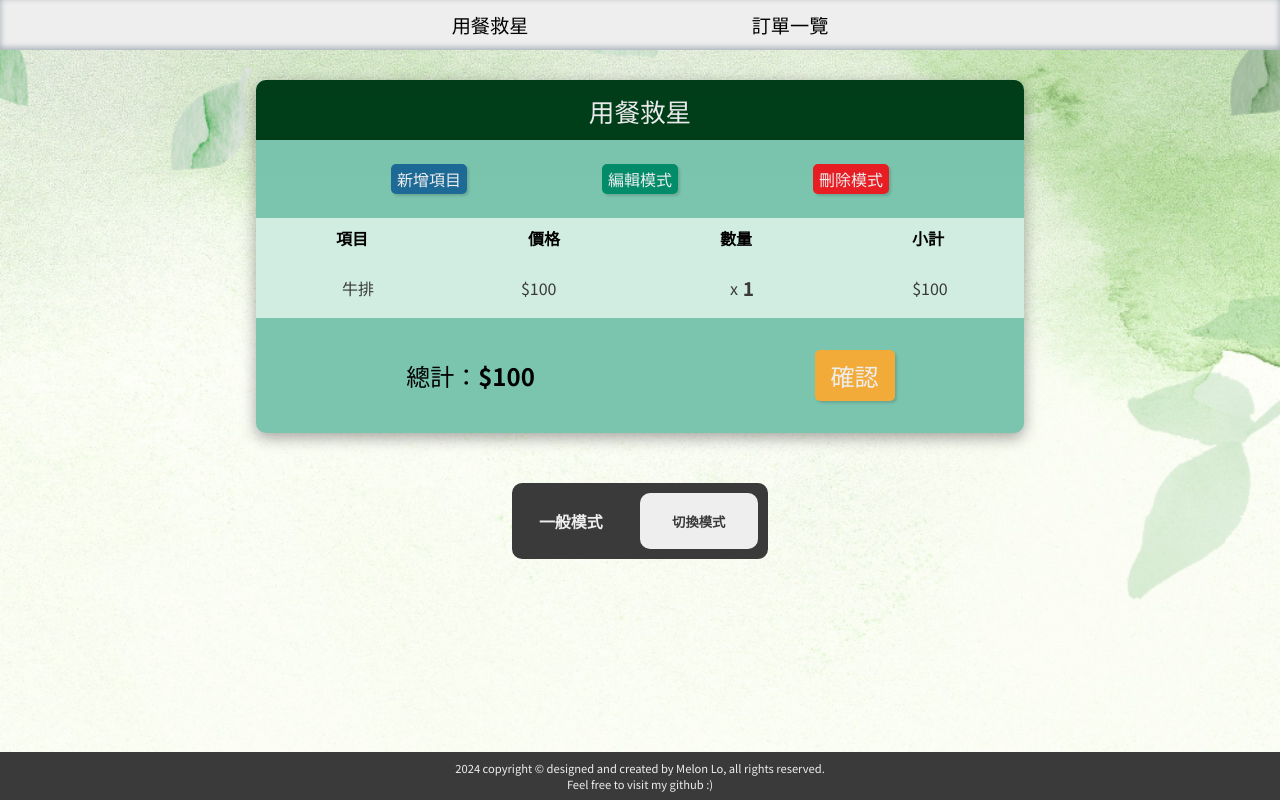
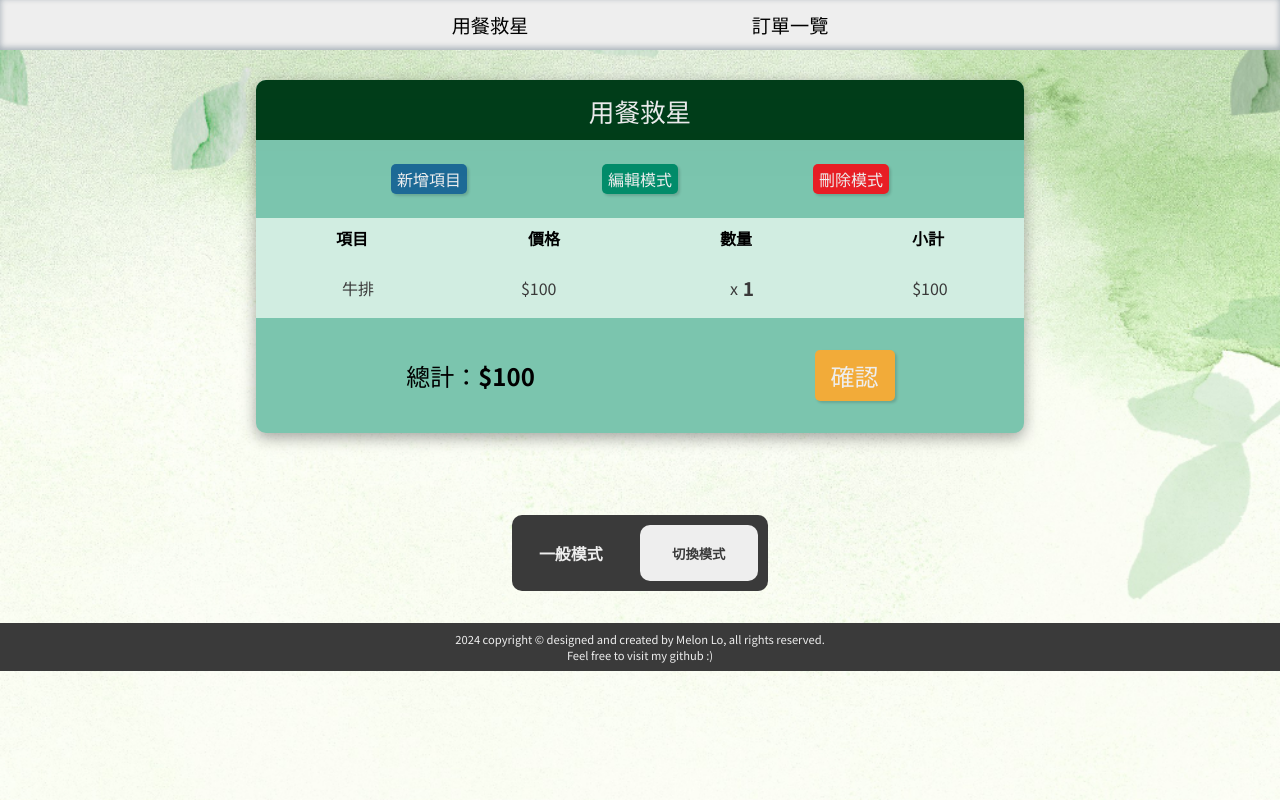
Before and after one commit to Melon-Lo/Mealtime-Saver-React, a React (Create React App) app: page / in a window 1280 px wide. Built offline with nearby package versions, Linux system fonts and the light colour scheme.

Commit message:
feat/ fix css

```diff
--- a/src/components/common/style.scss
+++ b/src/components/common/style.scss
@@ -427,6 +427,8 @@ $modalBg: rgba(0, 0, 0, .5);
 }
 
 #appTypeSwitch {
+  margin: 2rem 0;
+
   .switchWrapper {
     margin-top: 50px;
     min-width: 200px;
@@ -625,8 +627,8 @@ $modalBg: rgba(0, 0, 0, .5);
 }
 
 #footer {
-  position: fixed;
-  bottom: 0;
+  // position: fixed;
+  // bottom: 0;
   width: 100vw;
   padding: .5rem 0;
   background: $darkGray;
```
